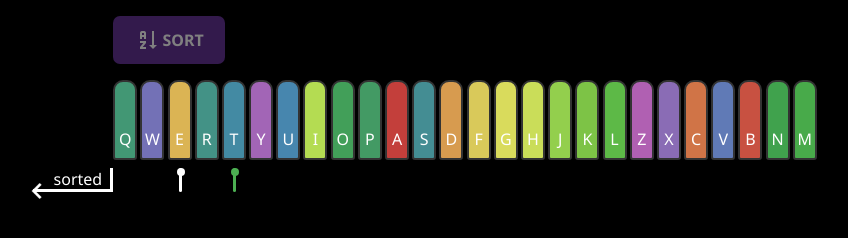
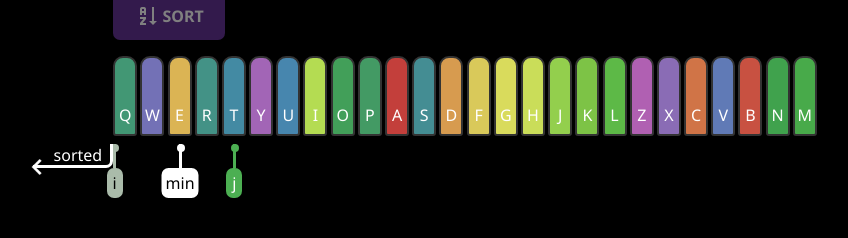
Before and after one commit to nickon437/sortalgo, a website: page index.html in a window 1280 px wide. Both pictures are taken after a click on the button "SORT". Shown: the part 390-628 px from the top of the page, without its empty margins (175-1023 px from the left). Drawn offline with nearby package versions, Linux system fonts and the light colour scheme; a web font is replaced by a local one.

Commit message:
Style - Style sorted marker and change line class name and add content at the end

```diff
--- a/index.html
+++ b/index.html
@@ -24,9 +24,9 @@
             <div class="card-illustration">
                 <div class="card-illustration-elements"></div>
                 <div class="card-illustration-line">
-                    <div class="head-line"></div>
-                    <div class="main-line"></div>
-                    <div class="tail-line"></div>
+                    <div class="line-i"></div>
+                    <div class="line-j"></div>
+                    <div class="line-min"></div>
                     <div class="sorted-marker"></div>
                 </div>
             </div>
--- a/script.js
+++ b/script.js
@@ -48,7 +48,7 @@ const getMidPoint = (character) => {
     const id = `#sel-sort-${character}`;
     const leftPos = $(id).position().left - margin;
     return leftPos + 11;
-    // $('.head-line').css('left', leftPos + 11);
+    // $('.line-min').css('left', leftPos + 11);
 }
 
 async function selectionSort() {
@@ -60,7 +60,7 @@ async function selectionSort() {
     const GOT_CHA_WAIT_TIME = 500;
 
     $('button').prop('disabled', true);
-    $('.head-line').show();
+    $('.line-min').show();
 
     const getIdByIndex = (index) => {
         return `#sel-sort-${localQuery[index]}`
@@ -109,25 +109,25 @@ async function selectionSort() {
     for (let i = 0; i < localQuery.length - 1; i++) {
 
         minIndex = i;
-        $('.tail-line').fadeIn();
-        $('.head-line').css('left', getMidPoint(localQuery[minIndex]));
-        $('.tail-line').css('left', getMidPoint(localQuery[minIndex]));
+        $('.line-j').fadeIn();
+        $('.line-min').css('left', getMidPoint(localQuery[minIndex]));
+        $('.line-j').css('left', getMidPoint(localQuery[minIndex]));
         await sleep(WAIT_TIME);
         for (let j = i + 1; j < localQuery.length; j++) {
-            $('.tail-line').css('left', getMidPoint(localQuery[j]));
+            $('.line-j').css('left', getMidPoint(localQuery[j]));
             await sleep(GOT_CHA_WAIT_TIME);
             if (localQuery[j] < localQuery[minIndex]) {
-                $('.tail-line').css('background-color', 'red');
+                $('.line-j').css('background-color', 'red');
                 await sleep(GOT_CHA_WAIT_TIME);
 
                 minIndex = j;
-                $('.head-line').css('left', getMidPoint(localQuery[minIndex]));
+                $('.line-min').css('left', getMidPoint(localQuery[minIndex]));
                 await sleep(GOT_CHA_WAIT_TIME);
-                $('.tail-line').css('background-color', '');
+                $('.line-j').css('background-color', '');
             }
         }
 
-        $('.tail-line').fadeOut();
+        $('.line-j').fadeOut();
 
         // Swap the found minimum element with the first element
         await swapContent(minIndex, i);
@@ -135,7 +135,7 @@ async function selectionSort() {
 
     }
 
-    $('.head-line').fadeOut();
+    $('.line-min').fadeOut();
     $('button').fadeIn();
     $('#sort-btn').hide();
     $('button').prop('disabled', false);
--- a/style.css
+++ b/style.css
@@ -32,7 +32,7 @@ html, body, #root {
     flex-direction: column;
     align-items: center;
     justify-content: center;
-    gap: 4rem;
+    gap: 1rem;
 }
 
 button {
@@ -127,37 +127,62 @@ button:disabled {
     content: "";
 } */
 
-.tail-line, .head-line {
+.line-j, .line-i, .line-min {
     height: 1.5rem;
     width: 3px;
-    border-radius: 3px;
-    background-color: white;
     position: absolute;
     top: 0.5rem;
     /* left: 100px; */
 }
 
-.head-line {
+.line-min {
+    background-color: white;
+    color: black;
     /* width: 6px; */
     transition: all 300ms ease-in-out;
 }
 
-.tail-line {
+.line-i {
+    background-color: #aba;
+    color: black;
+}
+
+.line-j {
     background-color: #4caf52;
     transition: all 100ms linear;
 }
 
-.head-line::before, .tail-line::after {
+.line-min::before, .line-i::before, .line-j::before {
     content: "";
     height: 8px;
     width: 8px;
     background-color: inherit;
     border-radius: 50%;
-    /* display: inline-block; */
     position: absolute;
     left: -2px;
-    /* left: inherit; */
     transition: inherit;
+}
+
+.line-min::after, .line-i::after, .line-j::after {
+    position: absolute;
+    background-color: inherit;
+    border-radius: 7px;
+    padding: 0.25rem;
+    min-width: 1rem;
+    text-align: center;
+    transform: translateX(-50%);
+    left: 50%;
+    top: 100%;
+}
+
+.line-min::after {
+    content: "min";
+}
+.line-i::after {
+    content: "i";
+}
+.line-j::after {
+    content: "j";
 }
 
 .sorted-marker {
@@ -165,6 +190,7 @@ button:disabled {
     width: 5rem;
     border-right: 3px solid white;
     border-bottom: 3px solid white;
+    border-bottom-right-radius: 7px;
     position: absolute;
     top: 0.5rem;
     left: -5rem;
```
